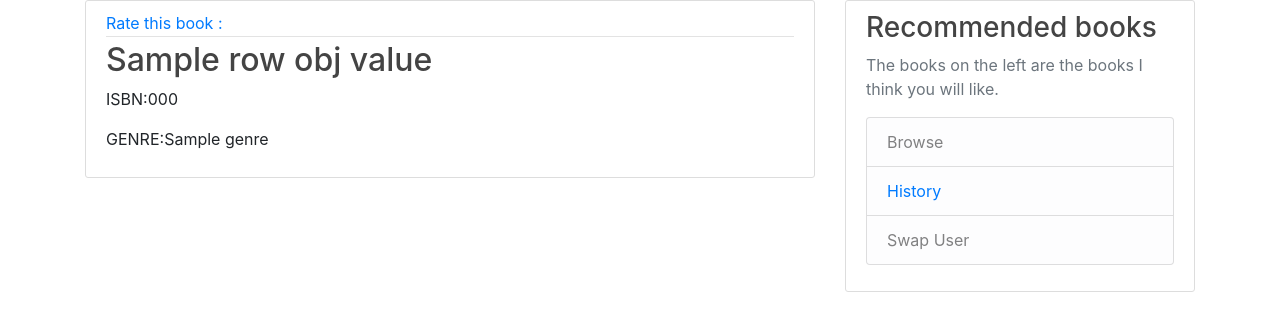
After one commit to Pager07/Book-Recommendation, a Flask app: template flaskblog/templates/recommend.html in a window 1280 px wide. The commit adds this page. Shown: the top 331 px of the page. Run offline with Flask 2, Linux system fonts and the light colour scheme; the template is opened without the code that fills it: most values are stand-ins (such as "Sample title", 1, 10 or a date in 2020); some libraries are stand-ins or nearby versions.

Commit message:
History and Recommendation user template draft complete

```diff
--- /dev/null
+++ b/flaskblog/static/main.css
@@ -0,0 +1,80 @@
+body {
+  background: #fafafa;
+  color: #333333;
+  margin-top: 5rem;
+}
+
+h1, h2, h3, h4, h5, h6 {
+  color: #444444;
+}
+
+.bg-steel {
+  background-color: #5f788a;
+}
+
+.site-header .navbar-nav .nav-link {
+  color: #cbd5db;
+}
+
+.site-header .navbar-nav .nav-link:hover {
+  color: #ffffff;
+}
+
+.site-header .navbar-nav .nav-link.active {
+  font-weight: 500;
+}
+
+.content-section {
+  background: #ffffff;
+  padding: 10px 20px;
+  border: 1px solid #dddddd;
+  border-radius: 3px;
+  margin-bottom: 20px;
+}
+
+.article-title {
+  color: #444444;
+}
+
+a.article-title:hover {
+  color: #428bca;
+  text-decoration: none;
+}
+
+.article-content {
+  white-space: pre-line;
+}
+
+.article-img {
+  height: 65px;
+  width: 65px;
+  margin-right: 16px;
+}
+
+.article-metadata {
+  padding-bottom: 1px;
+  margin-bottom: 4px;
+  border-bottom: 1px solid #e3e3e3
+}
+
+.article-metadata a:hover {
+  color: #333;
+  text-decoration: none;
+}
+
+.article-svg {
+  width: 25px;
+  height: 25px;
+  vertical-align: middle;
+}
+
+.account-img {
+  height: 125px;
+  width: 125px;
+  margin-right: 20px;
+  margin-bottom: 16px;
+}
+
+.account-heading {
+  font-size: 2.5rem;
+}
--- a/flaskblog/templates/base.html
+++ b/flaskblog/templates/base.html
@@ -1,20 +1,39 @@
 <!DOCTYPE html>
 <html lang="en">
 <head>
-   {% block head %}
-       <title>{% block title %}{% endblock title %} </title>
-    {% endblock head %}
+    <!-- Required meta tags -->
+    <meta charset="utf-8">
+    <meta name="viewport" content="width=device-width, initial-scale=1, shrink-to-fit=no">
+    <!-- Bootstrap CSS -->
+    <link rel="stylesheet" type="text/css" href="{{ url_for('static' , filename = 'main.css') }}" />
+    <link rel="stylesheet" href="https://stackpath.bootstrapcdn.com/bootstrap/4.3.1/css/bootstrap.min.css" integrity="sha384-ggOyR0iXCbMQv3Xipma34MD+dH/1fQ784/j6cY/iJTQUOhcWr7x9JvoRxT2MZw1T" crossorigin="anonymous">
 </head>
 <body>
-    <div id="content">
-        <p>
-            >>{% block content %}{% endblock content %}<<
-        </p>
-    </div>
-    <div id="footer">
-        {% block footer %}
-        &copy; Copyright 2008 by <a href="http://domain.invalid/">you</a>.
-        {% endblock %}
-    </div>
+     <main role="main" class="container mx-auto">
+      <div class="row">
+        <div class="col-md-8">
+          {% block content %}{% endblock %}
+        </div>
+        <div class="col-md-4">
+          <div class="content-section">
+            {%block page_type %}{% endblock page_type%}
+            <p class='text-muted'>
+                {% block page_info %}{% endblock page_info %}
+              <ul class="list-group">
+                <li class="list-group-item list-group-item-light">{% block first_cell %}{% endblock  %}</li>
+                <li class="list-group-item list-group-item-light">{% block second_cell %}{% endblock  %}</li>
+                <li class="list-group-item list-group-item-light">{% block third_cell %}{% endblock  %}</li>
+              </ul>
+            </p>
+          </div>
+        </div>
+      </div>
+    </main>
+
+    <!-- Optional JavaScript -->
+    <!-- jQuery first, then Popper.js, then Bootstrap JS -->
+    <script src="https://code.jquery.com/jquery-3.3.1.slim.min.js" integrity="sha384-q8i/X+965DzO0rT7abK41JStQIAqVgRVzpbzo5smXKp4YfRvH+8abtTE1Pi6jizo" crossorigin="anonymous"></script>
+    <script src="https://cdnjs.cloudflare.com/ajax/libs/popper.js/1.14.7/umd/popper.min.js" integrity="sha384-UO2eT0CpHqdSJQ6hJty5KVphtPhzWj9WO1clHTMGa3JDZwrnQq4sF86dIHNDz0W1" crossorigin="anonymous"></script>
+    <script src="https://stackpath.bootstrapcdn.com/bootstrap/4.3.1/js/bootstrap.min.js" integrity="sha384-JjSmVgyd0p3pXB1rRibZUAYoIIy6OrQ6VrjIEaFf/nJGzIxFDsf4x0xIM+B07jRM" crossorigin="anonymous"></script>
 </body>
 </html>
--- /dev/null
+++ b/flaskblog/templates/recommend.html
@@ -0,0 +1,34 @@
+{% extends "base.html" %}
+{% block page_type %}
+    <h3>Recommended books</h3>
+{% endblock page_type%}
+{% block page_info %}
+    The books on the left are the books I think you will like.
+{% endblock page_info %}
+
+{% block first_cell %}
+    Browse
+{% endblock %}
+{% block second_cell %}
+    <a href="{{ url_for('get_history_page') }}">History</a>
+{% endblock %}
+
+{% block third_cell %}
+    Swap User
+{% endblock %}
+
+{% block content %}
+    {% for row_index_key,row_obj_value in posts.items() %}
+        <article class="media content-section">
+          <div class="media-body">
+            <div class="article-metadata">
+              <a class="mr-2" href="#"> Rate this book :  </a>
+
+            </div>
+            <h2><a class="article-title" href="#">{{ row_obj_value['book_title'] }}</a></h2>
+            <p class="article-content">ISBN:{{ row_obj_value['ISBN']}}</p>
+            <p class="article-content">GENRE:{{ row_obj_value['genre']}}</p>
+          </div>
+        </article>
+    {% endfor %}
+{% endblock content %}
```
Also changed, not shown: flaskblog/templates/child.html (deleted, +0 -31 lines), flaskblog/templates/history.html (added, +34 -0 lines), 1 other file.
